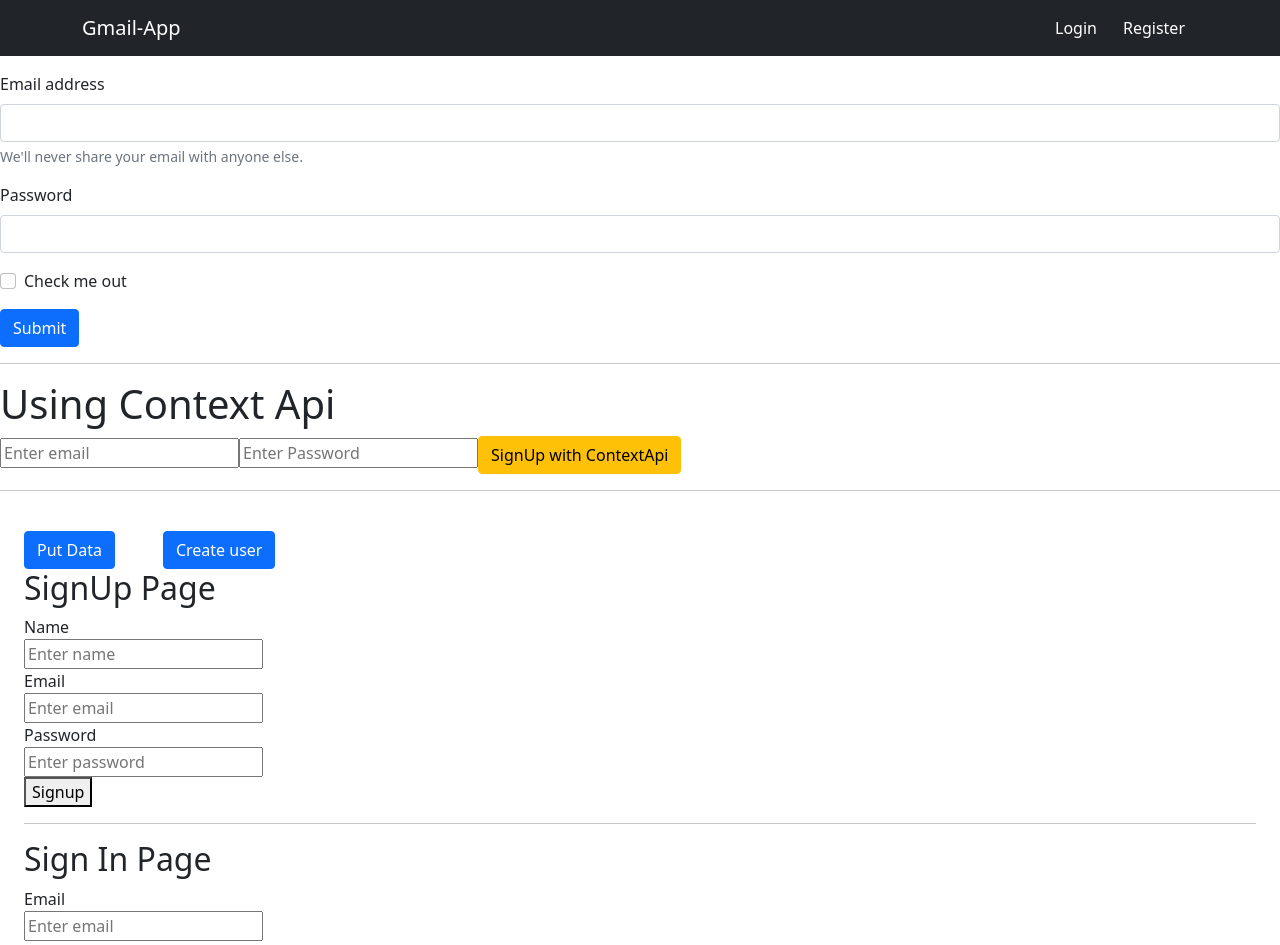
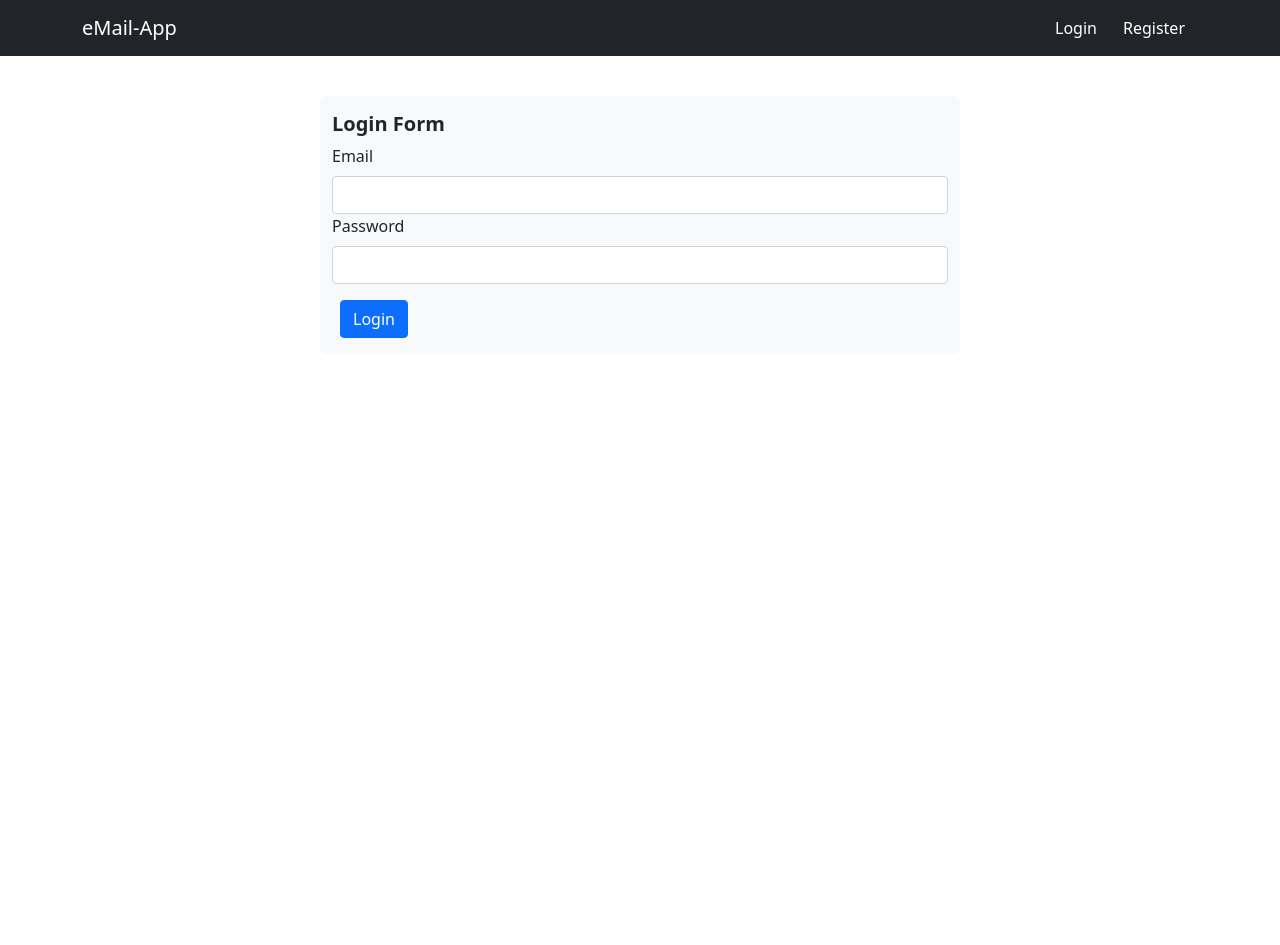
Before and after one commit to vrundanawal/loginregister-mailapp-firebase, a React (Create React App) app: page /login in a window 1280 px wide. Shown: the top 945 px of the page. After the commit the page ends 800 px from the top, so only its background shows below. Built offline with nearby package versions, Linux system fonts and the light colour scheme.

Commit message:
Updated with context api login and registration page

```diff
--- a/src/App.js
+++ b/src/App.js
@@ -5,42 +5,8 @@ import Login from "./components/pages/Login";
 import Register from "./components/pages/Register";
 import NotFound from "./components/pages/NotFound";
 import Home from "./components/Home";
-import { getDatabase, ref, set } from "firebase/database";
-import { app } from "./firebase";
-import { getAuth, createUserWithEmailAndPassword } from "firebase/auth";
-import Signup from "./components/pages/Signup";
-import SignIn from "./components/pages/SignIn";
-import { useFirebase } from "./context/Firebase"; //custom hook
-import { useState } from "react";
-
-const db = getDatabase(app);
-const auth = getAuth(app);
 
 function App() {
-  //store the custom hook in variable
-  const firebase = useFirebase();
-  console.log(firebase); //to see all utility function inside console
-
-  const putData = () => {
-    set(ref(db, "users/vrunda"), {
-      id: 1,
-      name: "Vrunda",
-      age: 35,
-    });
-  };
-
-  const signupUser = () => {
-    createUserWithEmailAndPassword(auth, "vrunda@gmail.com", "123456")
-      .then((userData) => {
-        console.log(userData);
-      })
-      .catch((err) => {
-        console.log(err);
-      });
-  };
-  //used to test context Api
-  const [email, setEmail] = useState("");
-  const [password, setPassword] = useState("");
   return (
     <>
       <Router>
@@ -52,42 +18,6 @@ function App() {
           <Route path="/*" element={<NotFound />} />
         </Routes>
       </Router>
-      <hr />
-      <h1>Using Context Api</h1>
-      <input
-        type="email"
-        value={email}
-        placeholder="Enter email"
-        onChange={(e) => setEmail(e.target.value)}
-      />
-      <input
-        type="password"
-        value={password}
-        placeholder="Enter Password"
-        onChange={(e) => setPassword(e.target.value)}
-      />
-      <button
-        className="btn btn-warning"
-        onClick={() => {
-          firebase.signupUserWithEmailAndPassword(email, password);
-          firebase.putDatToDatabase("users/test", { email, password });
-        }}
-      >
-        SignUp with ContextApi
-      </button>
-      <hr />
-      <div className="p-4">
-        <button className=" btn btn-primary" onClick={putData}>
-          Put Data
-        </button>
-        <button className="mx-5 btn btn-primary" onClick={signupUser}>
-          Create user
-        </button>
-        <Signup />
-        <hr />
-        <SignIn />
-        <hr />
-      </div>
     </>
   );
 }
--- a/src/components/Navbar.js
+++ b/src/components/Navbar.js
@@ -8,7 +8,7 @@ const Navbar = () => {
         <div className="container mx-auto">
           <div className="d-flex">
             <Link to="/" className="navbar-brand">
-              Gmail-App
+              eMail-App
             </Link>
           </div>
           <div className="d-flex">
--- a/src/components/pages/Login.js
+++ b/src/components/pages/Login.js
@@ -1,49 +1,49 @@
-import React from "react";
+import React, { useState } from "react";
+import { useFirebase } from "../../context/Firebase";
 
 const Login = () => {
+  //store the custom hook in variable
+  const firebase = useFirebase();
+  console.log(firebase); //to see all utility function inside console
+  const [email, setEmail] = useState("");
+  const [password, setPassword] = useState("");
   return (
-    <>
-      {/* Hello world */}
+    <div className="bg-light rounded-3 col-md-6 mx-auto mt-5">
+      <div className="container-fluid py-3">
+        <h5 className="fw-bold">Login Form</h5>
         <form>
           <div className="mb-3">
-          <label htmlFor="exampleInputEmail1" className="form-label">
-            Email address
+            <label htmlFor="Email" className="form-label">
+              Email
             </label>
             <input
               type="email"
+              value={email}
               className="form-control"
-            id="exampleInputEmail1"
-            aria-describedby="emailHelp"
+              onChange={(e) => setEmail(e.target.value)}
             />
-          <div id="emailHelp" className="form-text">
-            We'll never share your email with anyone else.
-          </div>
-        </div>
-        <div className="mb-3">
-          <label htmlFor="exampleInputPassword1" className="form-label">
+            {/* <div className="form-text">Please Enter your Email</div> */}
+            <label htmlFor="Password" className="form-label">
               Password
             </label>
             <input
               type="password"
               className="form-control"
-            id="exampleInputPassword1"
+              value={password}
+              onChange={(e) => setPassword(e.target.value)}
             />
           </div>
-        <div className="mb-3 form-check">
-          <input
-            type="checkbox"
-            className="form-check-input"
-            id="exampleCheck1"
-          />
-          <label className="form-check-label" htmlFor="exampleCheck1">
-            Check me out
-          </label>
+          <div
+            className="btn btn-primary mx-2"
+            onClick={() => {
+              firebase.signIn(email, password);
+            }}
+          >
+            Login
           </div>
-        <button type="submit" className="btn btn-primary">
-          Submit
-        </button>
         </form>
-    </>
+      </div>
+    </div>
   );
 };
 
--- a/src/components/pages/Register.js
+++ b/src/components/pages/Register.js
@@ -1,21 +1,41 @@
 import React from "react";
+import { useState } from "react";
+import { useFirebase } from "../../context/Firebase"; //custom hook
 
 const Register = () => {
+  //store the custom hook in variable
+  const firebase = useFirebase();
+  //console.log(firebase); //to see all utility function inside console
+
+  const [name, setName] = useState("");
+  const [email, setEmail] = useState("");
+  const [password, setPassword] = useState("");
+
   return (
     <>
       <div className="bg-light rounded-3 col-md-6 mx-auto mt-5">
         <div className="container-fluid py-3">
-          <h5 className="fw-bold">Register Form</h5>
+          <h5 className="fw-bold">Registration Form</h5>
           <form>
             <div className="mb-3">
               <label htmlFor="Name" className="form-label">
                 Name
               </label>
-              <input type="name" className="form-control" />
+              <input
+                type="text"
+                value={name}
+                className="form-control"
+                onChange={(e) => setName(e.target.value)}
+              />
               <label htmlFor="Email" className="form-label">
                 Email
               </label>
-              <input type="email" className="form-control" />
+              <input
+                type="email"
+                value={email}
+                className="form-control"
+                onChange={(e) => setEmail(e.target.value)}
+              />
               {/* <div className="form-text">Please Enter your Email</div> */}
               <label htmlFor="Password" className="form-label">
                 Password
@@ -23,27 +43,27 @@ const Register = () => {
               <input
                 type="password"
                 className="form-control"
-                id="exampleInputPassword1"
+                value={password}
+                onChange={(e) => setPassword(e.target.value)}
               />
-              <label htmlFor="City" className="form-label">
-                City
-              </label>
-              <input type="text" className="form-control" />
-              <label htmlFor="PhoneNumber" className="form-label">
-                Phone Number
-              </label>
-              <input type="number" className="form-control" />
             </div>
 
-            <div className="btn btn-primary mx-2">Register</div>
-            {/* <button type="submit" className="btn btn-primary">
-              Login
-            </button> */}
+            <div
+              className="btn btn-primary mx-2"
+              onClick={() => {
+                firebase.signupUserWithEmailAndPassword(email, password);
+                firebase.putDatToDatabase(`users/${name}`, {
+                  email,
+                  password,
+                  name,
+                });
+              }}
+            >
+              Register
+            </div>
           </form>
         </div>
       </div>
-
-      <div className=""></div>
     </>
   );
 };
--- a/src/components/pages/SignIn.js
+++ /dev/null
@@ -1,54 +0,0 @@
-import React, { useState } from "react";
-import { getAuth, signInWithEmailAndPassword } from "firebase/auth";
-import { app } from "../../firebase";
-const SignIn = () => {
-  const [email, setEmail] = useState("");
-  const [password, setPassword] = useState("");
-
-  const auth = getAuth(app);
-
-  const signInUser = () => {
-    signInWithEmailAndPassword(auth, email, password)
-      .then((userCredential) => {
-        // Signed in
-        const user = userCredential.user;
-        console.log(user);
-        console.log("SignIn Successfully");
-      })
-      .catch((error) => {
-        const errorCode = error.code;
-        const errorMessage = error.message;
-        console.log(errorCode + errorMessage);
-      });
-  };
-  return (
-    <div className="signup-page">
-      <h2>Sign In Page</h2>
-
-      <label htmlFor="">Email</label>
-      <br />
-      <input
-        onChange={(e) => setEmail(e.target.value)}
-        value={email}
-        type="email"
-        required
-        placeholder="Enter email"
-      />
-      <br />
-      <label htmlFor="">Password</label>
-      <br />
-      <input
-        onChange={(e) => setPassword(e.target.value)}
-        value={password}
-        type="password"
-        required
-        placeholder="Enter password"
-      />
-      <br />
-
-      <button onClick={signInUser}>Sign In</button>
-    </div>
-  );
-};
-
-export default SignIn;
--- a/src/components/pages/Signup.js
+++ /dev/null
@@ -1,67 +0,0 @@
-import React from "react";
-import { useState } from "react";
-import {
-  getAuth,
-  createUserWithEmailAndPassword,
-  updateProfile,
-} from "firebase/auth";
-import { app } from "../../firebase";
-
-const auth = getAuth(app);
-const Signup = () => {
-  const [name, setName] = useState("");
-  const [email, setEmail] = useState("");
-  const [password, setPassword] = useState("");
-
-  const createUser = () => {
-    createUserWithEmailAndPassword(auth, email, password)
-      .then((res) => {
-        alert("Success");
-        const user = res.user;
-        updateProfile(user, { displayName: name });
-        console.log(user);
-      })
-      .catch((err) => {
-        console.log(err);
-      });
-  };
-  return (
-    <div className="signup-page">
-      <h2>SignUp Page</h2>
-      <label htmlFor="">Name</label>
-      <br />
-      <input
-        onChange={(e) => setName(e.target.value)}
-        value={name}
-        type="text"
-        required
-        placeholder="Enter name"
-      />
-      <br />
-      <label htmlFor="">Email</label>
-      <br />
-      <input
-        onChange={(e) => setEmail(e.target.value)}
-        value={email}
-        type="email"
-        required
-        placeholder="Enter email"
-      />
-      <br />
-      <label htmlFor="">Password</label>
-      <br />
-      <input
-        onChange={(e) => setPassword(e.target.value)}
-        value={password}
-        type="password"
-        required
-        placeholder="Enter password"
-      />
-      <br />
-
-      <button onClick={createUser}>Signup</button>
-    </div>
-  );
-};
-
-export default Signup;
--- a/src/context/Firebase.js
+++ b/src/context/Firebase.js
@@ -1,6 +1,10 @@
 import { createContext, useContext } from "react";
 import { initializeApp } from "firebase/app";
-import { getAuth, createUserWithEmailAndPassword } from "firebase/auth"; //for auth
+import {
+  getAuth,
+  createUserWithEmailAndPassword,
+  signInWithEmailAndPassword,
+} from "firebase/auth"; //for auth
 import { getDatabase, ref, set } from "firebase/database"; //for database
 //import { getFirestore } from "firebase/firestore";
 
@@ -36,15 +40,43 @@ This function is going to pass to context provider in value
   */
   //utility functions
   const signupUserWithEmailAndPassword = (email, password) => {
-    return createUserWithEmailAndPassword(firebaseAuth, email, password);
+    const signupUser = createUserWithEmailAndPassword(
+      firebaseAuth,
+      email,
+      password
+    )
+      .then((res) => {
+        alert("Signup Success");
+        const userData = res.user;
+        console.log(userData);
+      })
+      .catch();
+
+    return signupUser;
   };
 
   const putDatToDatabase = (key, data) => {
     set(ref(dataBase, key), data);
   };
+
+  const signIn = (email, password) => {
+    const signInuser = signInWithEmailAndPassword(firebaseAuth, email, password)
+      .then((userCredential) => {
+        console.log(userCredential.user);
+        alert("Login Successfully");
+      })
+      .catch((error) => {
+        const errorCode = error.code;
+        const errorMessage = error.message;
+        alert(errorCode + errorMessage);
+        console.log(errorCode + errorMessage);
+      });
+
+    return signInuser;
+  };
   return (
     <FirebaseContext.Provider
-      value={{ signupUserWithEmailAndPassword, putDatToDatabase }}
+      value={{ signupUserWithEmailAndPassword, putDatToDatabase, signIn }}
     >
       {props.children}
     </FirebaseContext.Provider>
```
Lines whose indentation alone changed are shown as unchanged.
